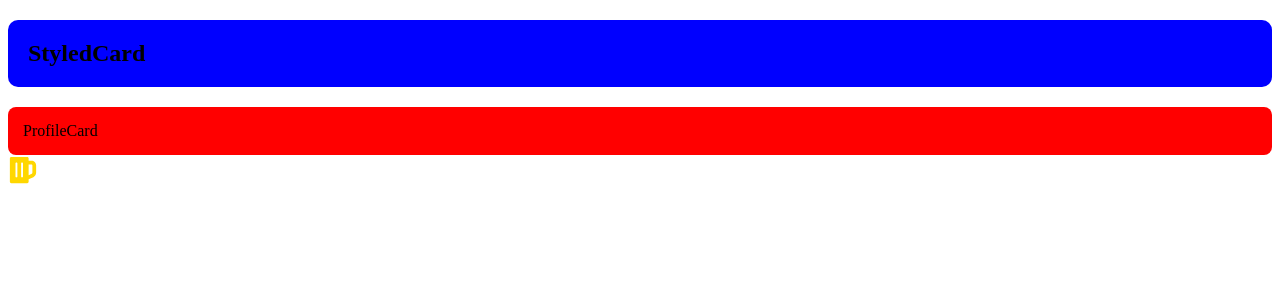
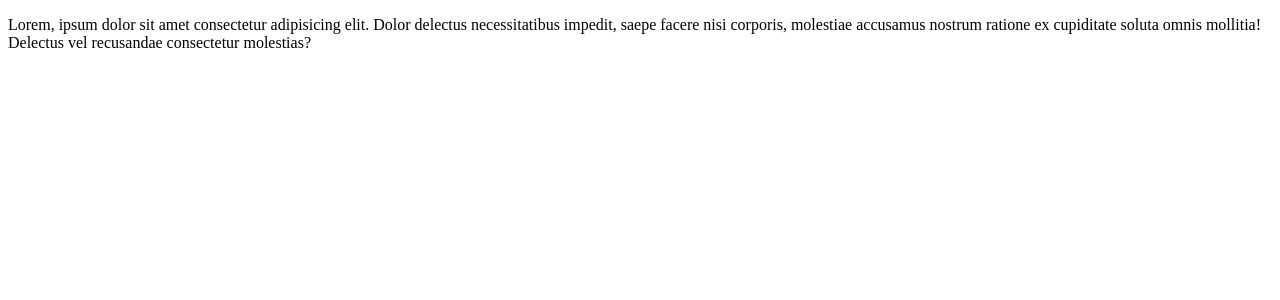
Before and after one commit to lukaskourilcz/react-demos, a React (Vite) app: page / in a window 1280 px wide. Shown: the top 300 px of the page. Built offline with nearby package versions, Linux system fonts and the light colour scheme.

Commit message:
copy-handler

```diff
--- a/src/App.jsx
+++ b/src/App.jsx
@@ -1,14 +1,19 @@
-import IconComponent from "./components/IconComponent";
-import ProfileCard from "./components/ProfileCard";
-import StyledCard from "./components/StyledCard";
+const Copy = () => {
 
+  const copyHandler = () => {
+    console.log('dont steal')
+  }
+
+    return (
+      <p onCopy={copyHandler}>Lorem, ipsum dolor sit amet consectetur adipisicing elit. Dolor delectus necessitatibus impedit, saepe facere nisi corporis,
+        molestiae accusamus nostrum ratione ex cupiditate soluta omnis mollitia! Delectus vel recusandae consectetur molestias?</p>
+    )
+}
 
 function App() {
   return (
     <section>
-      <StyledCard />
-      <ProfileCard />
-      <IconComponent />
+      <Copy/>
     </section>
   );
 }
```
